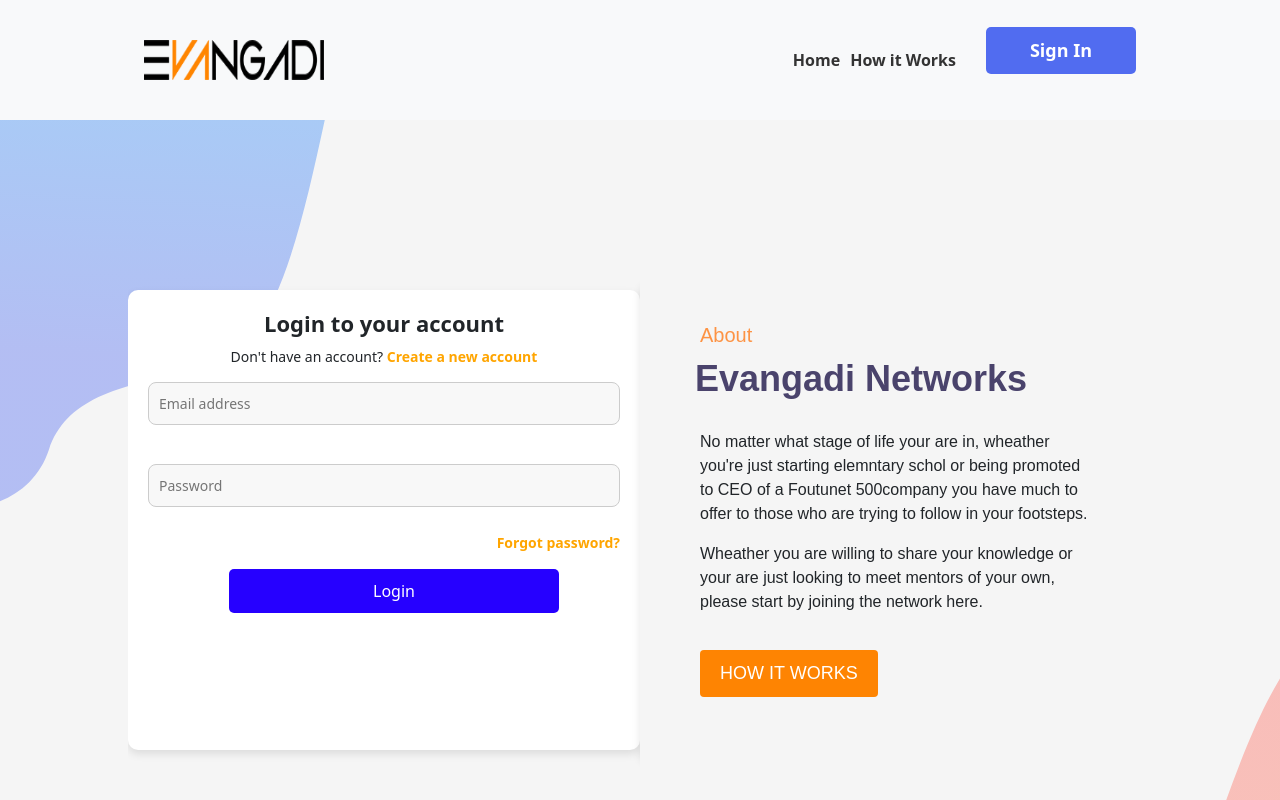
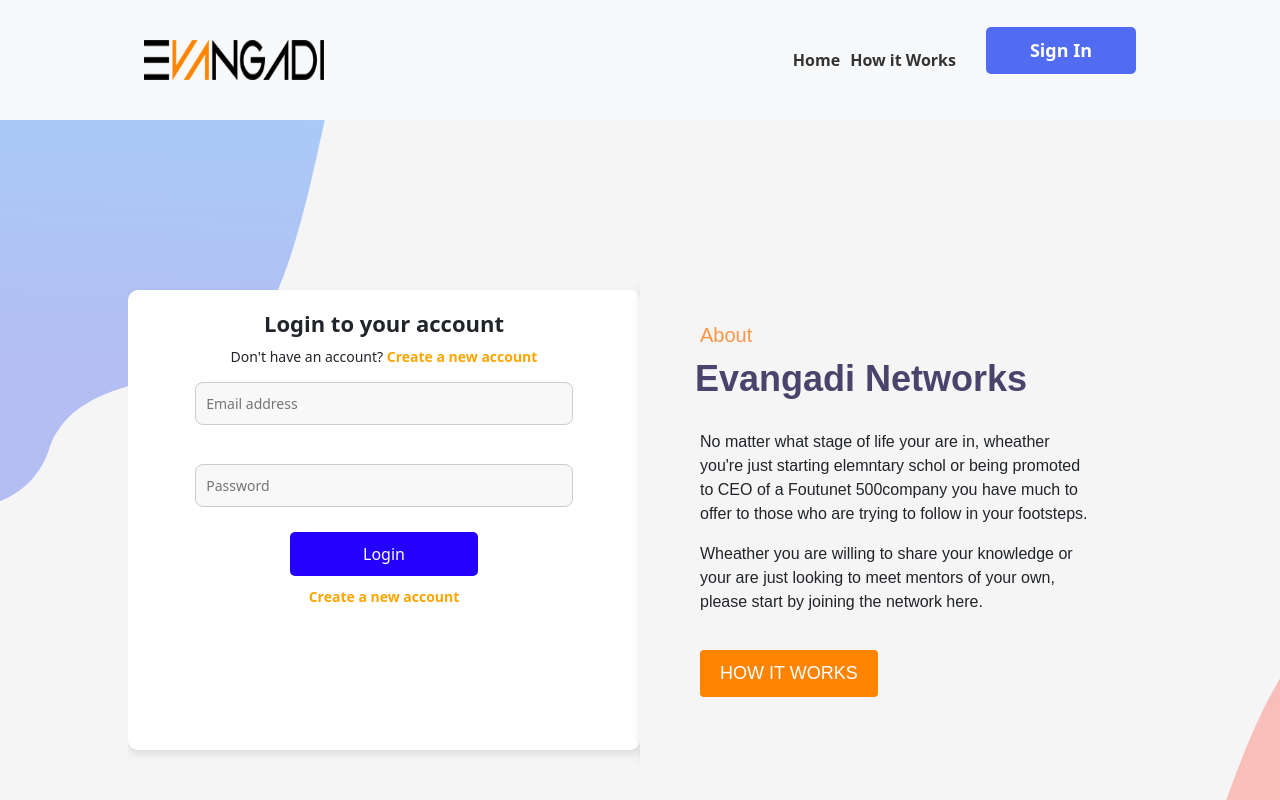
Before and after one commit to Birhanmeskel/Evangadi_Forum, a React (Vite) app in the folder frontend/: page /login in a window 1280 px wide. Shown: the top 800 px of the page. Built offline with nearby package versions, Linux system fonts and the light colour scheme.

Commit message:
some changes login and registration style...

```diff
--- a/frontend/src/pages/Login/Login.jsx
+++ b/frontend/src/pages/Login/Login.jsx
@@ -3,10 +3,12 @@
 import { useNavigate } from "react-router-dom";
 import classes from "./Login.module.css";
 
+
 function Login({ onToggle }) {
   const [emailError, setEmailError] = useState("");
   const [passwordError, setPasswordError] = useState("");
   const [loginError, setLoginError] = useState("");
+
 
   const navigate = useNavigate();
   const emailDom = useRef();
@@ -59,7 +61,7 @@
           Create a new account
         </span>
       </p>
-      <div>
+      <div className={classes.form_container}>
         <form onSubmit={handleSubmit}>
           <div className={classes.input_group}>
             <input
@@ -86,21 +88,26 @@
                 border: passwordError ? "1px solid #f04438" : "1px solid #ccc",
               }}
             />
+
             {passwordError && (
               <small style={{ paddingTop: "5px", color: "red" }}>
                 {passwordError}
               </small>
             )}
           </div>
-          <p className={classes.form_footer}>
-            <a href="#" className={classes.link}>
-              Forgot password?
-            </a>
-          </p>
 
           <button type="submit" className={classes.btn}>
             Login
           </button>
+          <p className={classes.form_footer}>
+            <span
+              onClick={onToggle}
+              className={classes.link}
+              style={{ cursor: "pointer" }}
+            >
+              Create a new account
+            </span>
+          </p>
         </form>
         {loginError && (
           <small style={{ paddingTop: "5px", color: "red" }}>
--- a/frontend/src/pages/Login/Login.module.css
+++ b/frontend/src/pages/Login/Login.module.css
@@ -34,6 +34,10 @@
 .link:hover {
   text-decoration: underline;
 }
+.form_container{
+  width: 80%;
+  margin: 0 auto;
+}
 
 /* Input Group */
 .input_group {
@@ -63,15 +67,20 @@
 
 /* Button */
 .btn {
-  display: inline-block;
-  width: 70%;
+  width: 50%;
+  margin: 0 auto;
+  display: flex;
+
+  justify-content: center;
+  align-items: center;
   background: #2600ff;
   color: white;
   border: none;
   border-radius: 5px;
   font-size: 16px;
   cursor: pointer;
-  text-align: center;
+  margin-top: 25px;
+  /* text-align: center; */
 
   margin-bottom: 5px;
 }
@@ -82,7 +91,8 @@
 .form_footer {
   margin-top: 10px;
   font-size: 14px;
+  display: block;
 }
 form p {
-  float: right;
+  /* float: right; */
 }
--- a/frontend/src/pages/Register/Register.jsx
+++ b/frontend/src/pages/Register/Register.jsx
@@ -65,7 +65,7 @@
         </span>
       </p>
 
-      <form onSubmit={handleSubmit}>
+      <form onSubmit={handleSubmit} className={classes.form_container}>
         <div className={classes.input_group}>
           <input ref={emailDom} type="email" placeholder="Email" required />
         </div>
@@ -133,6 +133,15 @@
           </a>
           .
         </p>
+        <p>
+          <span
+            onClick={onToggle}
+            className={classes.link}
+            style={{ cursor: "pointer" }}
+          >
+            Already have an account?
+          </span>
+        </p>
       </form>
     </section>
   );
--- a/frontend/src/pages/Register/Register.module.css
+++ b/frontend/src/pages/Register/Register.module.css
@@ -32,7 +32,10 @@
 .link:hover {
   text-decoration: underline;
 }
-
+.form_container {
+  width: 80%;
+  margin: 0 auto;
+}
 /* Input Group */
 .input_group {
   display: flex;
```
